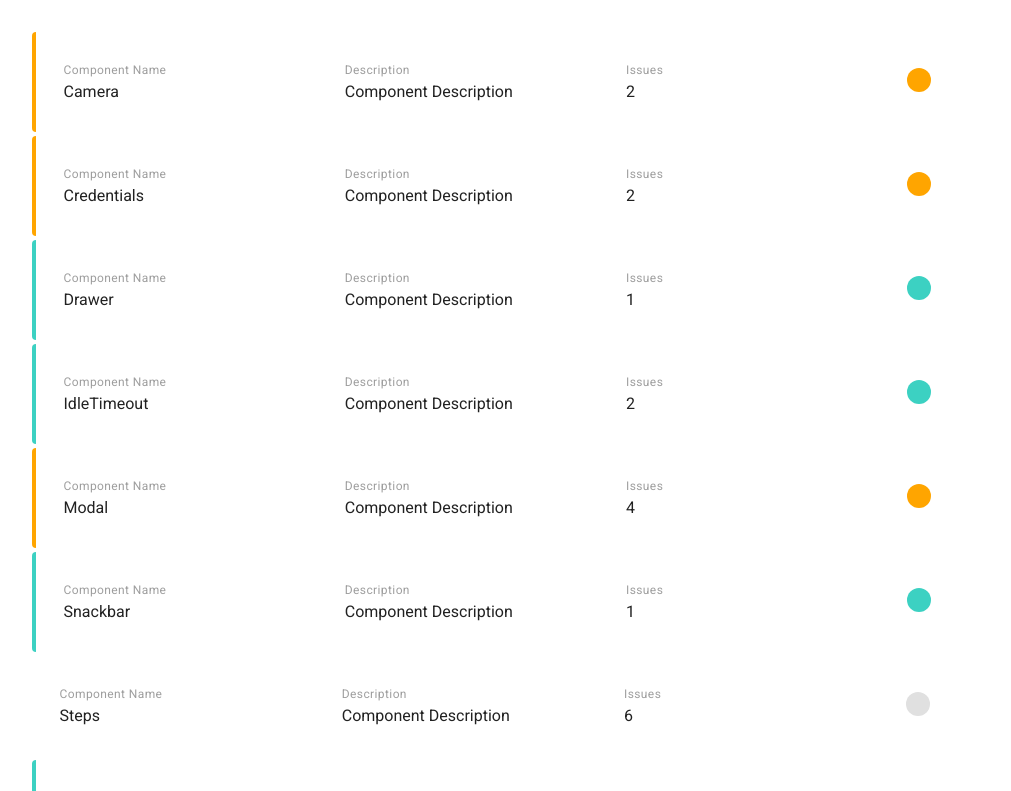
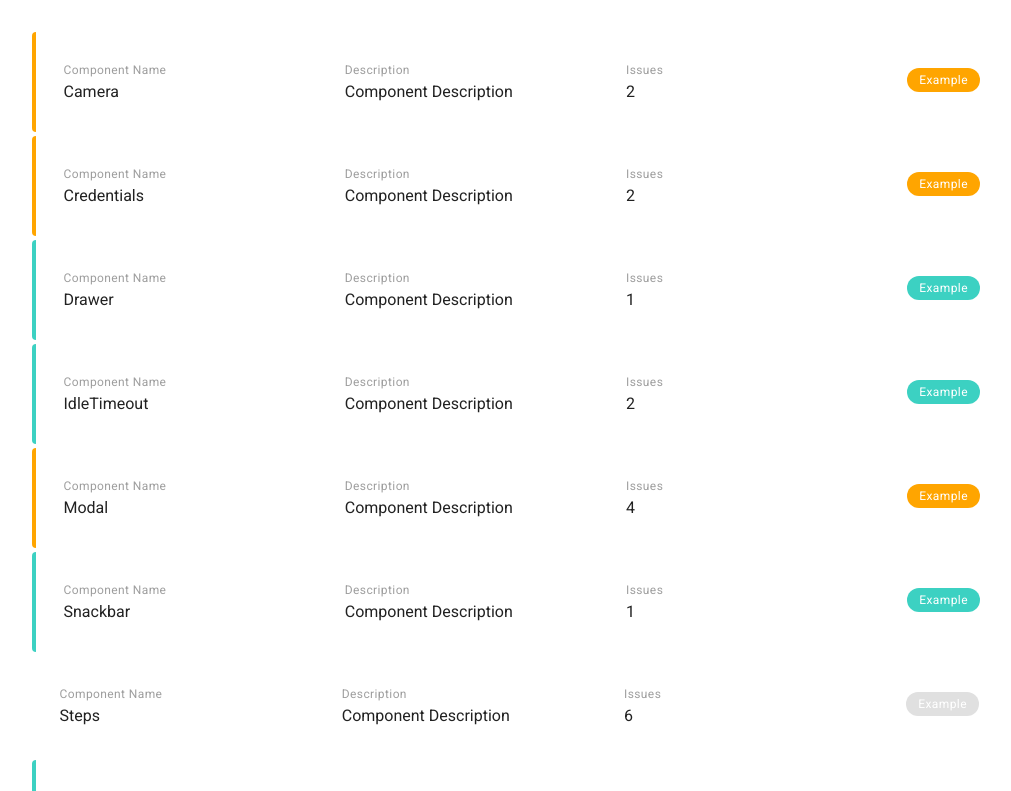
Before and after one commit to psinggh02/FINDROP, a Vue app: page /home in a window 1280 px wide. Shown: the top 791 px of the page, without its empty margins (28-1039 px from the left). Built offline with nearby package versions, Linux system fonts and the light colour scheme.

Commit message:
feature: added Component Route

```diff
--- a/src/views/Home.vue
+++ b/src/views/Home.vue
@@ -42,7 +42,7 @@
                 small
                 :class="`${project.status} white--text caption my-2`"
                 :to="`/components/${project.id}`"
-              ></v-chip>
+              >Example</v-chip>
             </div>
           </v-col>
         </v-row>
```
